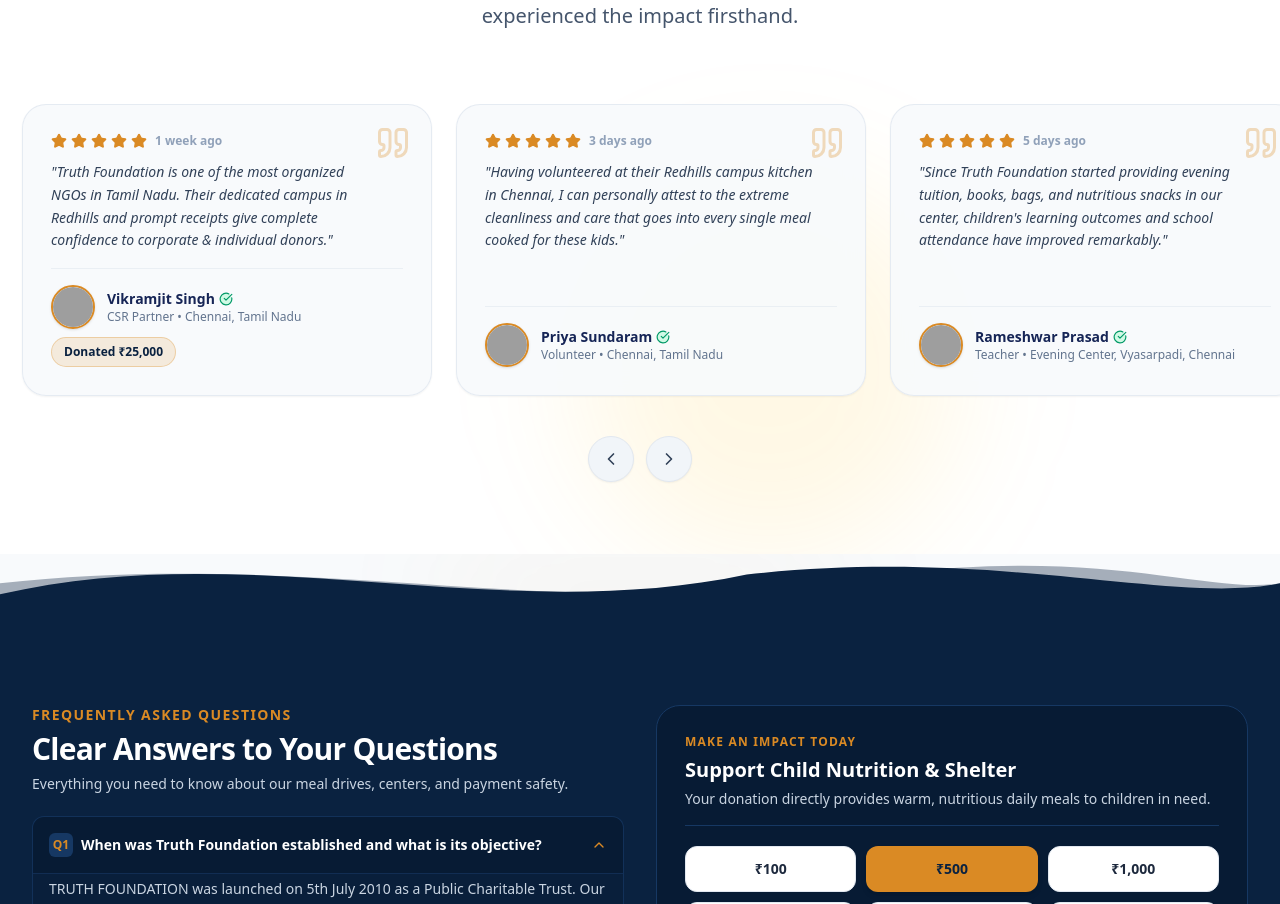
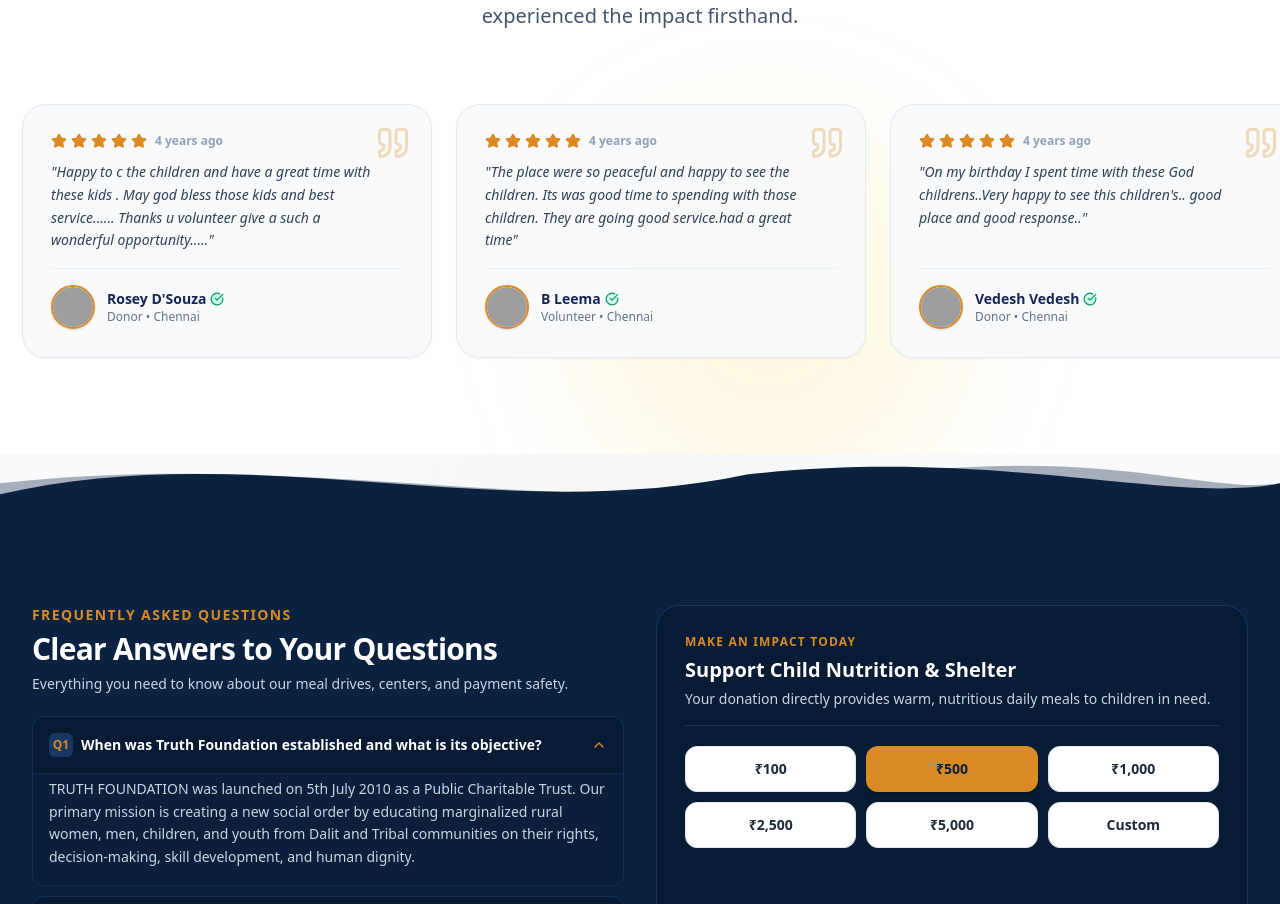
Before and after one commit to zavyxinfotech/Truth_Foundation_Landing_Page, a React (Vite) app: page / in a window 1280 px wide. Shown: the part 4720-5624 px from the top of the page. Built offline with nearby package versions, Linux system fonts and the light colour scheme; grey boxes are pictures that could not be loaded.

Commit message:
Replace fake reviews with real ones and remove navigation arrows

```diff
--- a/src/components/TestimonialsSection.tsx
+++ b/src/components/TestimonialsSection.tsx
@@ -105,6 +105,7 @@
                 key={cardUniqueKey}
                 onMouseEnter={(e) => handleCardInteract(cardUniqueKey, e.currentTarget)}
                 onMouseLeave={handleCardLeave}
+                onClick={(e) => handleCardInteract(cardUniqueKey, e.currentTarget)}
                 onTouchStart={(e) => handleCardInteract(cardUniqueKey, e.currentTarget)}
                 onTouchEnd={handleCardLeave}
                 className={`w-[260px] xs:w-[295px] sm:w-[340px] md:w-[370px] lg:w-[410px] shrink-0 bg-slate-50/90 backdrop-blur-md border rounded-2xl sm:rounded-3xl p-4 xs:p-5 sm:p-6 lg:p-7 shadow-xs transition-all duration-300 flex flex-col justify-between relative space-y-4 cursor-pointer transform-gpu ${
@@ -166,32 +167,6 @@
         </div>
       </div>
 
-      {/* Navigation Arrows */}
-      <div className="max-w-7xl mx-auto px-4 sm:px-6 lg:px-8 relative z-10 pt-4">
-        <div className="flex items-center justify-center gap-3">
-          <motion.button
-            whileHover={{ scale: 1.1 }}
-            whileTap={{ scale: 0.9 }}
-            onClick={() => handleScroll('left')}
-            className="p-3 rounded-full bg-slate-100 hover:bg-[#da8a24] hover:text-[#0a2240] text-slate-700 transition-all duration-200 cursor-pointer border border-slate-200 shadow-xs flex items-center justify-center font-bold"
-            aria-label="Scroll Left"
-            title="Previous Reviews"
-          >
-            <ChevronLeft className="w-5 h-5" />
-          </motion.button>
-
-          <motion.button
-            whileHover={{ scale: 1.1 }}
-            whileTap={{ scale: 0.9 }}
-            onClick={() => handleScroll('right')}
-            className="p-3 rounded-full bg-slate-100 hover:bg-[#da8a24] hover:text-[#0a2240] text-slate-700 transition-all duration-200 cursor-pointer border border-slate-200 shadow-xs flex items-center justify-center font-bold"
-            aria-label="Scroll Right"
-            title="Next Reviews"
-          >
-            <ChevronRight className="w-5 h-5" />
-          </motion.button>
-        </div>
-      </div>
     </section>
   );
 };
--- a/src/data/campaignData.ts
+++ b/src/data/campaignData.ts
@@ -186,36 +186,46 @@
   },
   {
     id: 't2',
-    name: 'Vikramjit Singh',
-    role: 'CSR Partner',
-    location: 'Chennai, Tamil Nadu',
-    avatar: 'https://images.unsplash.com/photo-1507003211169-0a1dd7228f2d?w=150&auto=format&fit=crop&q=80',
-    comment: 'Truth Foundation is one of the most organized NGOs in Tamil Nadu. Their dedicated campus in Redhills and prompt receipts give complete confidence to corporate & individual donors.',
+    name: 'Rosey D\'Souza',
+    role: 'Donor',
+    location: 'Chennai',
+    avatar: 'https://ui-avatars.com/api/?name=Rosey+D&background=5a4fcb&color=fff&size=150',
+    comment: 'Happy to c the children and have a great time with these kids . May god bless those kids and best service...... Thanks u volunteer give a such a wonderful opportunity.....',
     rating: 5,
-    date: '1 week ago',
-    verified: true,
-    donatedAmount: '₹25,000'
+    date: '4 years ago',
+    verified: true
   },
   {
     id: 't3',
-    name: 'Priya Sundaram',
+    name: 'B Leema',
     role: 'Volunteer',
-    location: 'Chennai, Tamil Nadu',
-    avatar: 'https://images.unsplash.com/photo-1573496359142-b8d87734a5a2?w=150&auto=format&fit=crop&q=80',
-    comment: 'Having volunteered at their Redhills campus kitchen in Chennai, I can personally attest to the extreme cleanliness and care that goes into every single meal cooked for these kids.',
+    location: 'Chennai',
+    avatar: 'https://ui-avatars.com/api/?name=B+Leema&background=5a9d44&color=fff&size=150',
+    comment: 'The place were so peaceful and happy to see the children. Its was good time to spending with those children. They are going good service.had a great time',
     rating: 5,
-    date: '3 days ago',
+    date: '4 years ago',
     verified: true
   },
   {
     id: 't4',
-    name: 'Rameshwar Prasad',
-    role: 'Teacher',
-    location: 'Evening Center, Vyasarpadi, Chennai',
-    avatar: 'https://images.unsplash.com/photo-1500648767791-00dcc994a43e?w=150&auto=format&fit=crop&q=80',
-    comment: 'Since Truth Foundation started providing evening tuition, books, bags, and nutritious snacks in our center, children\'s learning outcomes and school attendance have improved remarkably.',
+    name: 'Vedesh Vedesh',
+    role: 'Donor',
+    location: 'Chennai',
+    avatar: 'https://images.unsplash.com/photo-1595968567115-32120e3f8489?w=150&auto=format&fit=crop&q=80',
+    comment: 'On my birthday I spent time with these God childrens..Very happy to see this children\'s.. good place and good response..',
     rating: 5,
-    date: '5 days ago',
+    date: '4 years ago',
+    verified: true
+  },
+  {
+    id: 't5',
+    name: 'Narayani karthik',
+    role: 'Donor',
+    location: 'Chennai',
+    avatar: 'https://ui-avatars.com/api/?name=Narayani+karthik&background=0288d1&color=fff&size=150',
+    comment: 'I love this place and children\'s.... I have wondering experience.... I spend time to children\'s...... Thank u for giving a biggest opportunity......',
+    rating: 5,
+    date: '4 years ago',
     verified: true
   }
 ];
```
